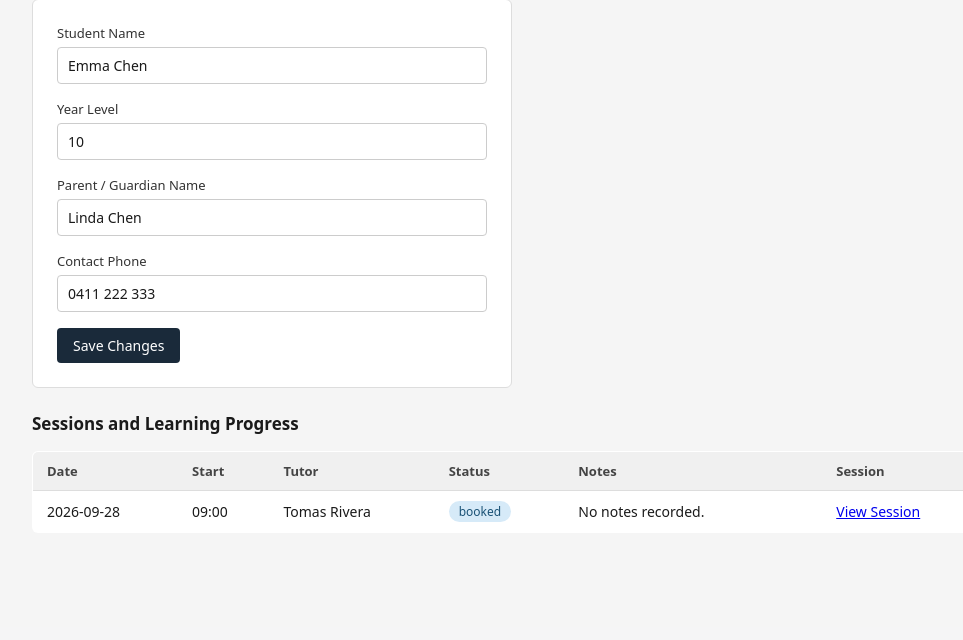
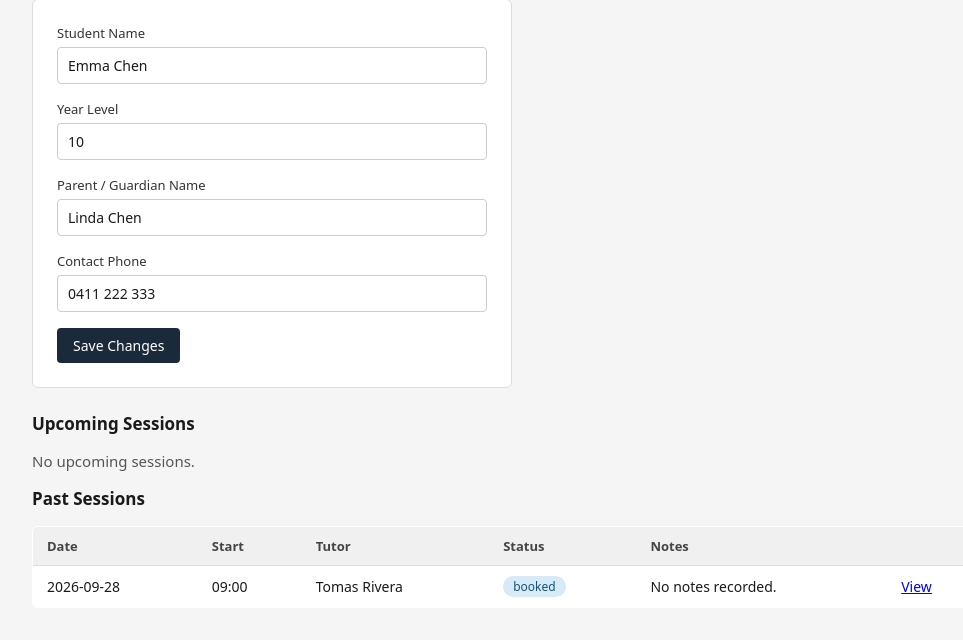
Before and after one commit to Deon37/redgum-tutoring-a3, a Flask app: page /students/1 in a window 1280 px wide. Shown: the part 173-813 px from the top of the page, without its empty margins (132-1095 px from the left). Before the commit the page ends 695 px from the top, so only its background shows below. Run offline with Flask 3, Linux system fonts and the light colour scheme; data comes from the database, SQL or seed files in the repository; parts of the project's set-up code (start-up, migrations or seed data) failed here and were passed over.

Commit message:
feat: view student past and upcoming sessions (MSD426OL2-106)

```diff
--- a/app.py
+++ b/app.py
@@ -61,7 +61,8 @@ def student_detail(student_id):
                 return redirect(url_for('students'))
 
     return render_template('student_detail.html', student=student,
-                           sessions=database.get_student_sessions(student_id))
+                           upcoming=database.get_student_upcoming_sessions(student_id),
+                           past=database.get_student_past_sessions(student_id))
 
 
 @app.route('/students/<int:student_id>/deactivate', methods=['POST'])
--- a/database.py
+++ b/database.py
@@ -216,13 +216,28 @@ def update_session_notes(session_id, notes):
             raise ValueError('Session not found.')
 
 
-def get_student_sessions(student_id):
+def get_student_upcoming_sessions(student_id):
     return get_db().execute(
         '''SELECT s.id, s.date, s.start_time, s.length_mins, s.status, s.notes,
                   t.name AS tutor_name
            FROM sessions s
            JOIN tutors t ON t.id = s.tutor_id
            WHERE s.student_id = ?
+           AND s.date >= date('now')
+           AND s.status = 'booked'
+           ORDER BY s.date, s.start_time, s.id''',
+        (student_id,),
+    ).fetchall()
+
+
+def get_student_past_sessions(student_id):
+    return get_db().execute(
+        '''SELECT s.id, s.date, s.start_time, s.length_mins, s.status, s.notes,
+                  t.name AS tutor_name
+           FROM sessions s
+           JOIN tutors t ON t.id = s.tutor_id
+           WHERE s.student_id = ?
+           AND NOT (s.date >= date('now') AND s.status = 'booked')
            ORDER BY s.date DESC, s.start_time DESC, s.id DESC''',
         (student_id,),
     ).fetchall()
--- a/templates/student_detail.html
+++ b/templates/student_detail.html
@@ -34,9 +34,36 @@
     <button type="submit" class="btn btn-primary">Save Changes</button>
 </form>
 
-<h2 id="learning-progress">Sessions and Learning Progress</h2>
-{% if sessions %}
-<div class="session-history">
+<h2 id="learning-progress">Upcoming Sessions</h2>
+{% if upcoming %}
+<table>
+    <thead>
+        <tr>
+            <th scope="col">Date</th>
+            <th scope="col">Start</th>
+            <th scope="col">Length</th>
+            <th scope="col">Tutor</th>
+            <th scope="col"></th>
+        </tr>
+    </thead>
+    <tbody>
+        {% for session in upcoming %}
+        <tr>
+            <td>{{ session['date'] }}</td>
+            <td>{{ session['start_time'] }}</td>
+            <td>{{ session['length_mins'] }} mins</td>
+            <td>{{ session['tutor_name'] }}</td>
+            <td><a href="{{ url_for('session_detail', session_id=session['id']) }}">Edit</a></td>
+        </tr>
+        {% endfor %}
+    </tbody>
+</table>
+{% else %}
+<p>No upcoming sessions.</p>
+{% endif %}
+
+<h2>Past Sessions</h2>
+{% if past %}
 <table>
     <thead>
         <tr>
@@ -45,24 +72,23 @@
             <th scope="col">Tutor</th>
             <th scope="col">Status</th>
             <th scope="col">Notes</th>
-                <th scope="col">Session</th>
+            <th scope="col"></th>
         </tr>
     </thead>
     <tbody>
-            {% for session in sessions %}
+        {% for session in past %}
         <tr>
             <td>{{ session['date'] }}</td>
             <td>{{ session['start_time'] }}</td>
             <td>{{ session['tutor_name'] }}</td>
-                <td><span class="badge badge-{{ session['status'] }}">{{ session['status'] }}</span></td>
-                <td class="session-notes">{{ session['notes'] or 'No notes recorded.' }}</td>
-                <td><a href="{{ url_for('session_detail', session_id=session['id']) }}#session-notes">View Session</a></td>
+            <td><span class="badge badge-{{ session['status'] }}">{{ session['status'].replace('-', ' ') }}</span></td>
+            <td>{{ session['notes'] or 'No notes recorded.' }}</td>
+            <td><a href="{{ url_for('session_detail', session_id=session['id']) }}#session-notes">View</a></td>
         </tr>
         {% endfor %}
     </tbody>
 </table>
-</div>
 {% else %}
-<p>No sessions recorded for this student.</p>
+<p>No past sessions recorded.</p>
 {% endif %}
 {% endblock %}
```
Lines whose indentation alone changed are shown as unchanged.
